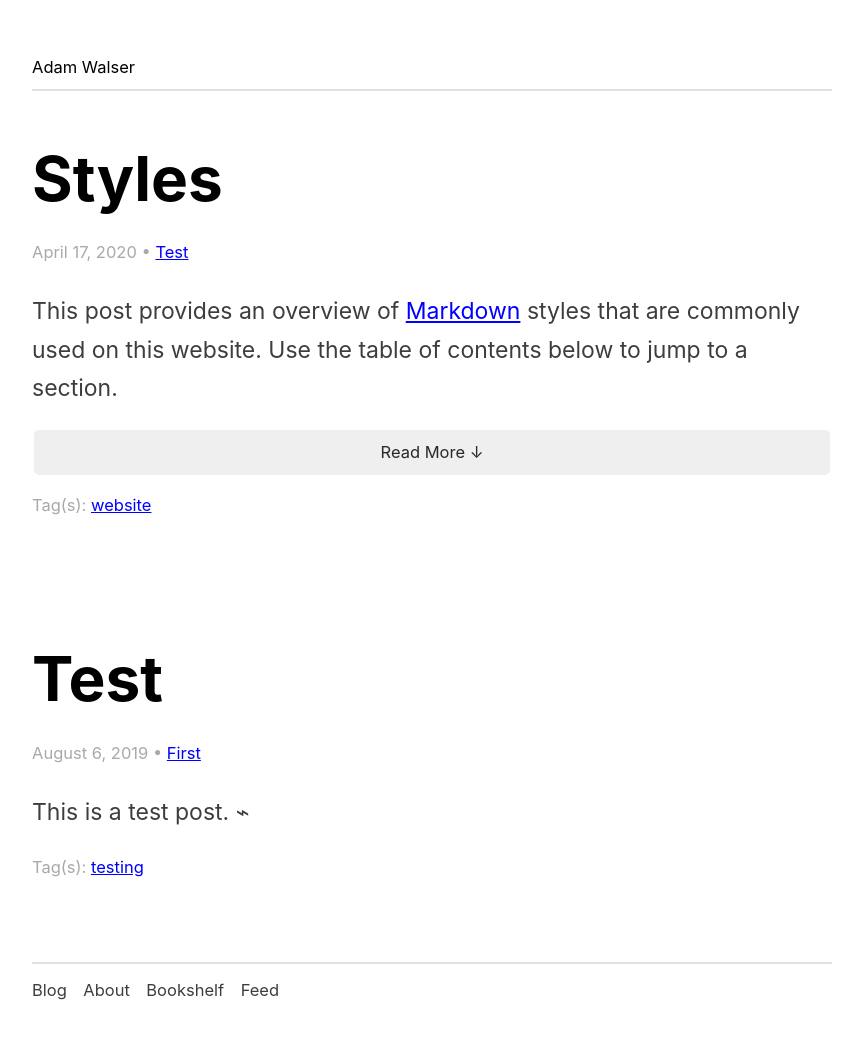
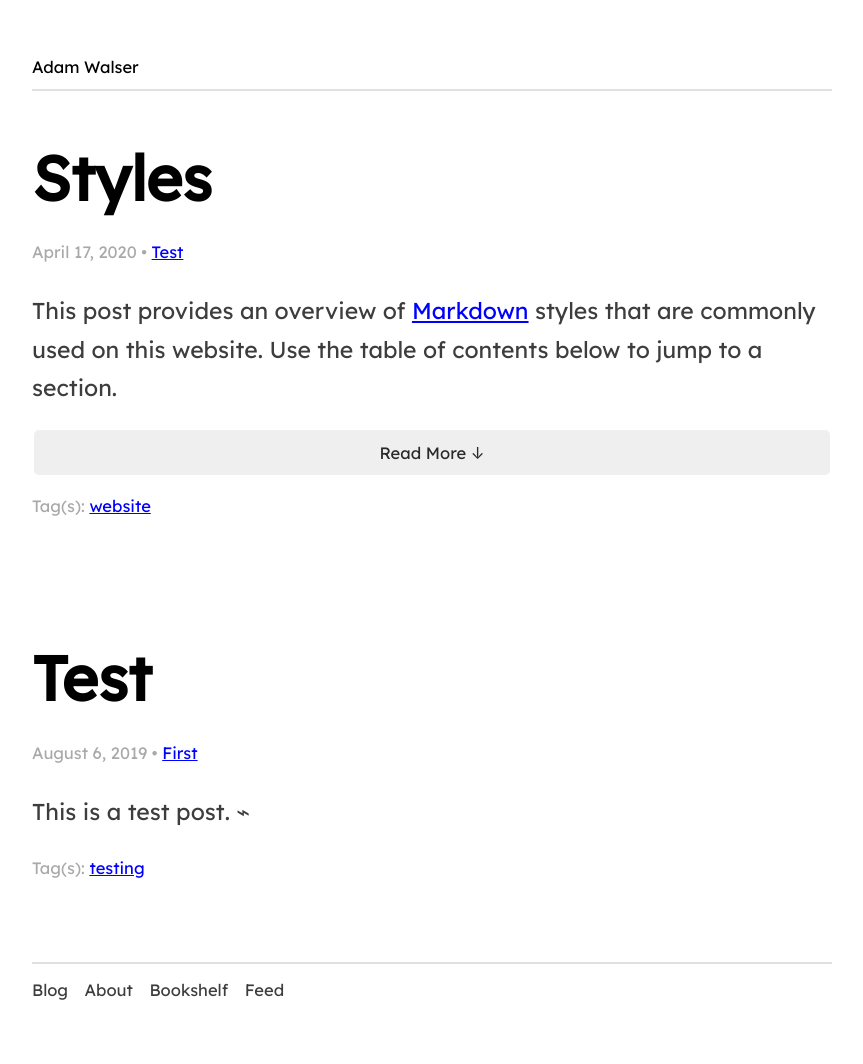
Before and after one commit to ajpwalser/ajpwalser.github.io, a Jekyll site: the page built from index.html, in a window 1280 px wide. Shown: the whole page, without its empty margins (208-1071 px from the left). Built offline with Jekyll 4.4.1, drawn with Linux system fonts in a browser that asks for light colours; some web fonts are replaced; the list of posts is cut into pages by our own code.

Commit message:
Update default.html

```diff
--- a/_layouts/default.html
+++ b/_layouts/default.html
@@ -6,7 +6,7 @@
    <meta name="viewport" content="width=device-width, initial-scale=1">
    <link rel="stylesheet" href="{{ '/css/style.css' | absolute_url }}">
    <link rel="preconnect" href="https://fonts.gstatic.com">
-   <link href="https://fonts.googleapis.com/css2?family=Roboto+Mono&display=swap" rel="stylesheet">
+   <link href="https://fonts.googleapis.com/css2?family=Lexend&display=swap" rel="stylesheet">
 
    <link rel="apple-touch-icon" sizes="180x180" href="/apple-touch-icon.png">
    <link rel="icon" type="image/png" sizes="32x32" href="/favicon-32x32.png">
```
